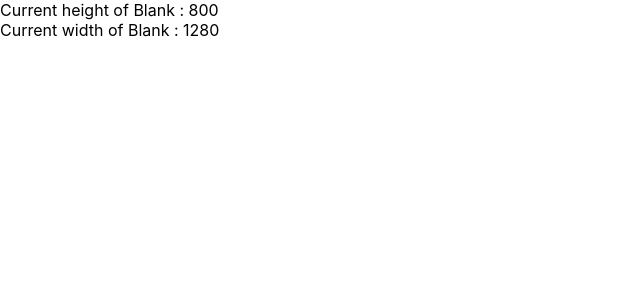
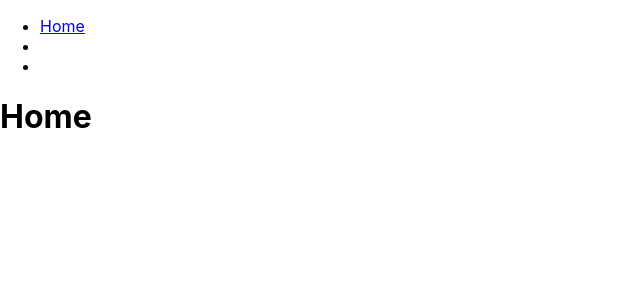
Before and after one commit to llianand94/fm-react-app, a React (Create React App) app: page / in a window 1280 px wide. Shown: the top 300 px of the page, without its empty margins (0-640 px from the left). Built offline with nearby package versions, Linux system fonts and the light colour scheme.

Commit message:
Add example use custom components react-route-dom

```diff
--- a/src/App.js
+++ b/src/App.js
@@ -3,17 +3,39 @@ import './App.css';
 import React from 'react';
 import UserLoader from './components/UserLoader';
 import WindowSizes from './components/WindowSizes';
+import {
+  BrowserRouter,
+  Routes,
+  Route,
+  Link
+} from "react-router-dom";
 
 
 
-
-
+const Home = () =>{ return <h1>Home</h1>}
+const About = () =>{ return <h1>About</h1>}
+const Contact = () =>{ return <h1>Contact</h1>}
 function App(){
-  return <>
-     <WindowSizes/>
-    {/* <button onClick={()=>{window.screen()}}>Close Window</button>
-    <button onClick={()=>{window.location.assign()}}>Close Window</button> */}
- </>
+  return <BrowserRouter>
+  <nav>
+    <ul>
+      <li>
+        <Link to='/'>Home</Link>
+      </li>
+      <li>
+        <Link to='/about'></Link>
+      </li>
+      <li>
+        <Link to='/contact'></Link>
+      </li>
+    </ul>
+  </nav>
+    <Routes>
+      <Route path="/" element={<Home />}></Route>
+      <Route path="/about" element={<About />}></Route>
+      <Route path="/contact" element={<Contact />}></Route>
+    </Routes>
+ </BrowserRouter>
 }
 
 export default App;
```
